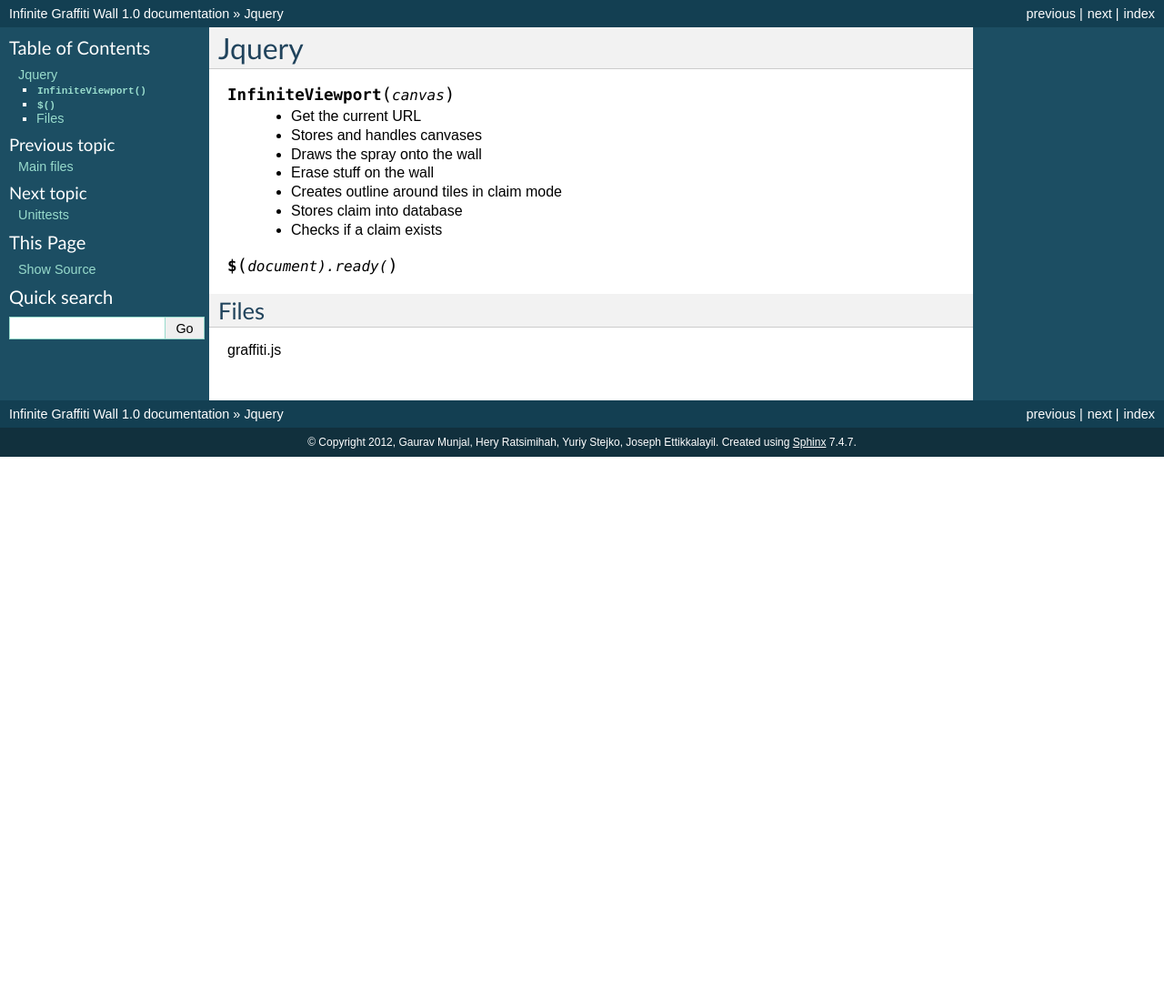
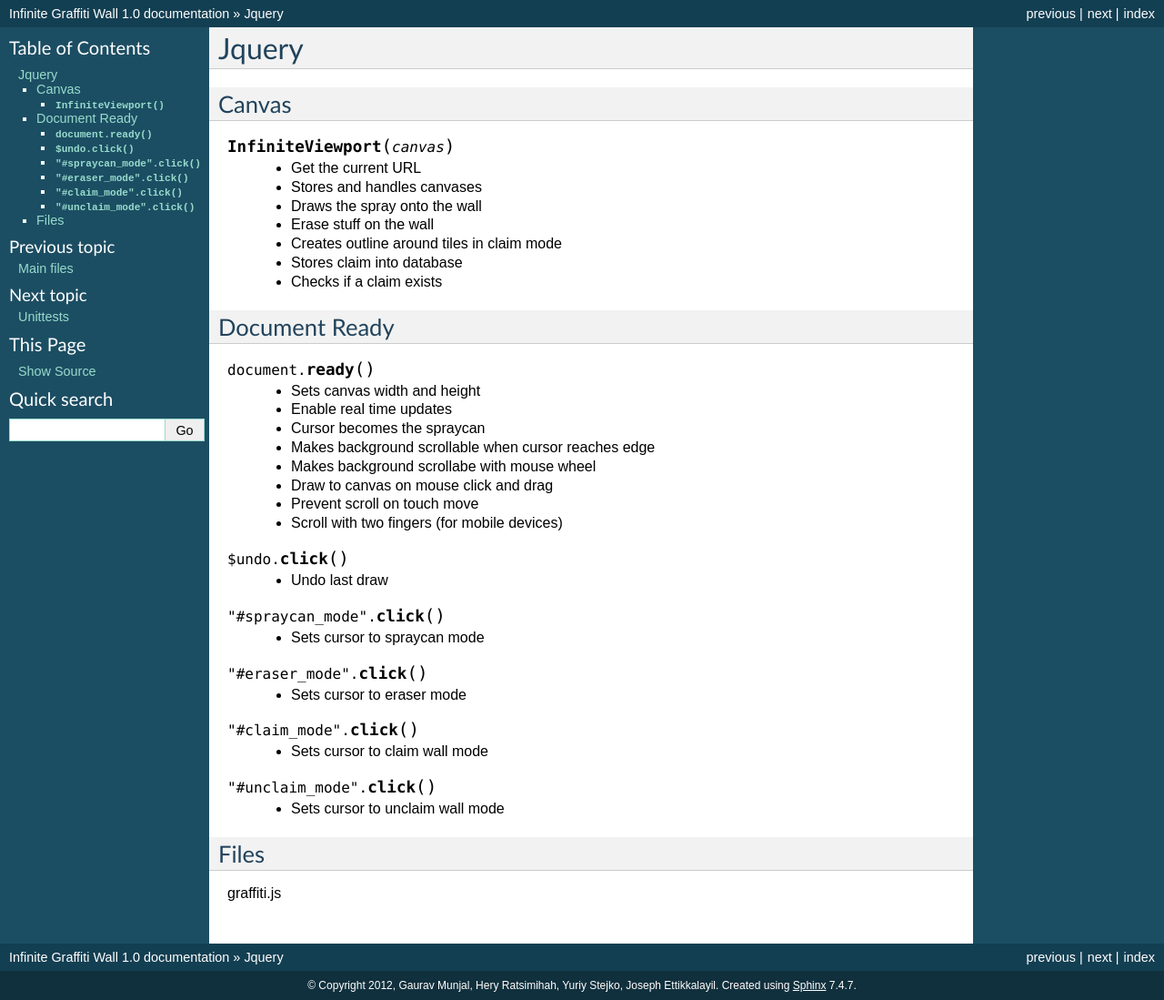
Before and after one commit to Gaurav0/InfiniteGraffitiWall, a Sphinx documentation site: the page built from docs/source/jquery.rst, in a window 1280 px wide. Shown: the whole page at 91% size. Built offline with Sphinx 7.4.7, drawn with Linux system fonts in a browser that asks for light colours; formulas are drawn with MathJax 3; before the commit the page ends 900 px from its top, so only the background shows below that.

Commit message:
added functions and comments to jquery

```diff
--- a/docs/source/jquery.rst
+++ b/docs/source/jquery.rst
@@ -2,6 +2,9 @@
 ======
 .. toctree::
    :maxdepth: 2
+
+Canvas
+------
 
 .. js:function:: InfiniteViewport(canvas)
 
@@ -19,7 +22,59 @@
 
 	* Checks if a claim exists
 
-.. js:function:: $(document).ready()
+Document Ready
+--------------
+
+.. js:function:: document.ready()
+
+	* Sets canvas width and height
+
+	* Enable real time updates
+
+	* Cursor becomes the spraycan
+
+	* Makes background scrollable when cursor reaches edge
+
+	* Makes background scrollabe with mouse wheel
+
+	* Draw to canvas on mouse click and drag
+
+	* Prevent scroll on touch move
+
+	* Scroll with two fingers (for mobile devices)
+
+.. js:function:: $undo.click()
+
+	* Undo last draw
+
+.. js:function:: "#spraycan_mode".click()
+
+	* Sets cursor to spraycan mode
+
+.. js:function:: "#eraser_mode".click()
+
+	* Sets cursor to eraser mode
+
+.. js:function:: "#claim_mode".click()
+
+	* Sets cursor to claim wall mode
+
+.. js:function:: "#unclaim_mode".click()
+
+	* Sets cursor to unclaim wall mode
+
+
+
+
+
+
+
+
+
+
+
+
+
 
 Files
 -----
```
